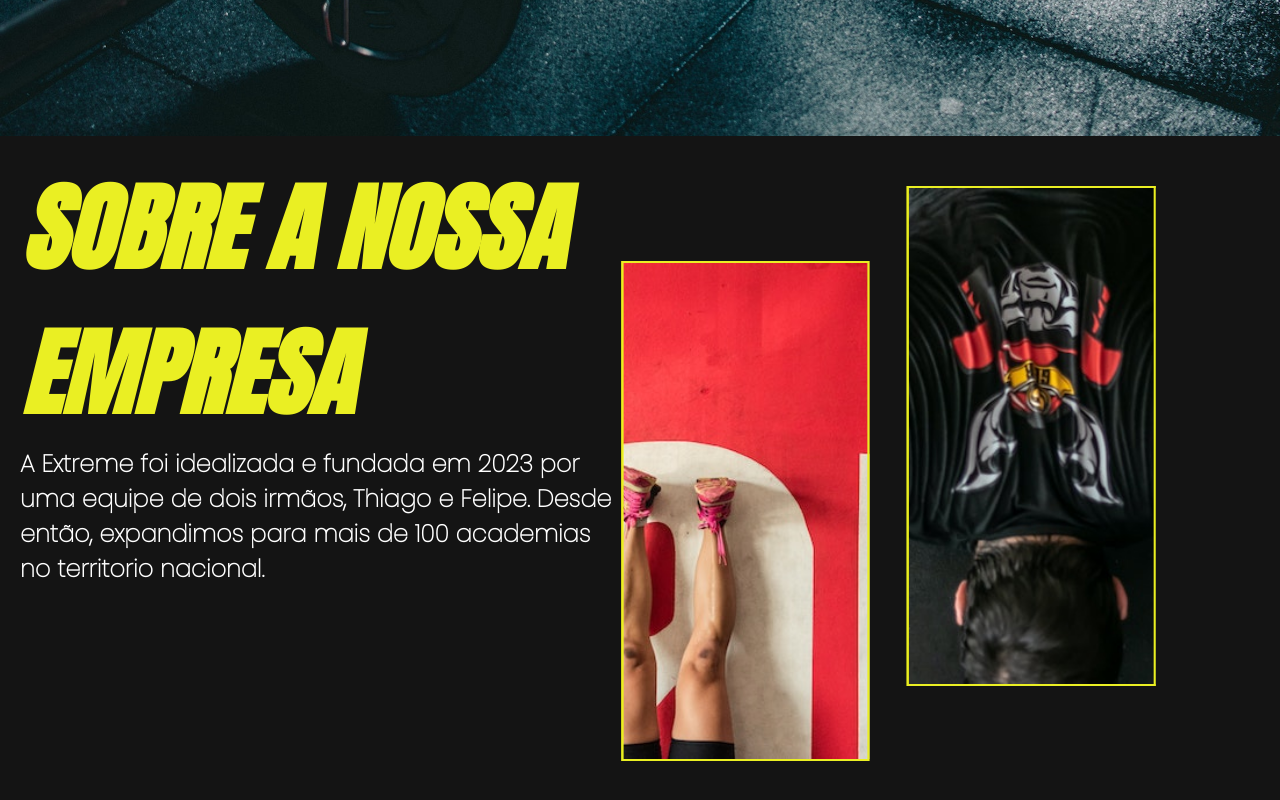
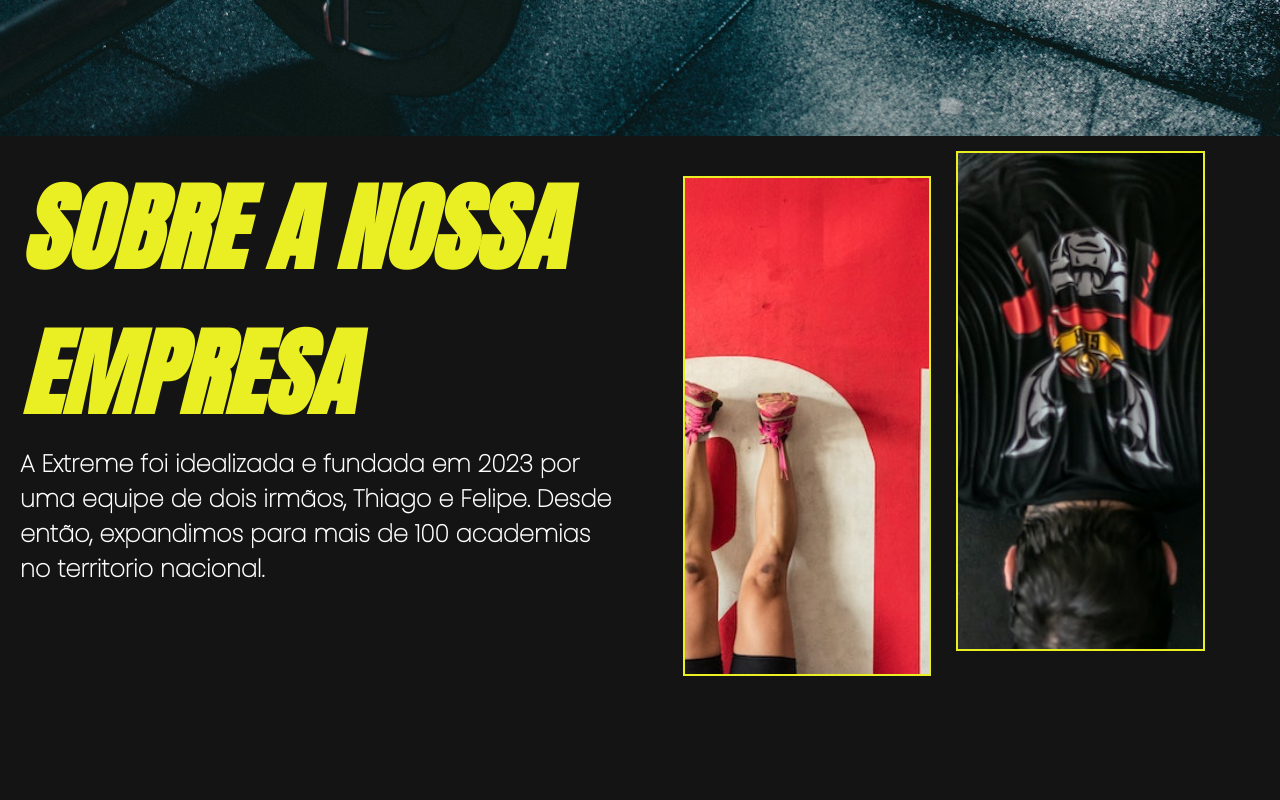
Before and after one commit to thiagomotaPE/Extreme-Gym, a React (Create React App) app in the folder extreme-gym/: page / in a window 1280 px wide. Shown: the part 664-1464 px from the top of the page. Built offline with nearby package versions, Linux system fonts and the light colour scheme.

Commit message:
update
adicionei animações a área "about"

```diff
--- a/extreme-gym/src/components/BigComponents/About/index.jsx
+++ b/extreme-gym/src/components/BigComponents/About/index.jsx
@@ -2,17 +2,78 @@ import React from 'react'
 
 import { Background, Description, TitleDescription, ResumeDescription, Img1, Img2 } from './styles'
 
+const descriptionAnimate={
+  offscreen:{
+    x: -100,
+    opacity:0
+  },
+
+  onscreen:{
+    x: 0,
+    opacity: 1,
+    transition: {
+      type: "spring",
+      bounce: 0,
+      duration:1,
+      dalay:1
+    }
+  }
+}
+
 const About = () => {
   return (
-    <Background id='about'>
+    <Background id='about'
+      initial={"offscreen"}
+      whileInView={"onscreen"}
+      viewport={{once:false, amount:0.7}}
+      transition={{staggerChildren: 0.5}}
+    >
       <Description>
-        <TitleDescription>SOBRE A NOSSA EMPRESA</TitleDescription>
-        <ResumeDescription>
+        <TitleDescription
+          variants={descriptionAnimate}
+        >SOBRE A NOSSA EMPRESA</TitleDescription>
+        <ResumeDescription
+          variants={descriptionAnimate}
+        >
           A Extreme foi idealizada e fundada em 2023 por uma equipe de dois irmãos, Thiago e Felipe. Desde então, expandimos para mais de 100 academias no territorio nacional.
         </ResumeDescription>
       </Description>
-      <Img1></Img1>
-      <Img2></Img2>
+      <Img1
+        initial={{
+          x: 0,
+          y:40,
+          opacity:0,
+        }}
+        whileInView={{
+          x:-100,
+          y:40,
+          opacity: 1,
+          transition: {
+            type: "spring",
+            bounce: 0,
+            duration:1,
+            delay:0.6
+          }
+        }}
+      ></Img1>
+      <Img2
+        initial={{
+          x: 0,
+          y:15,
+          opacity:0
+        }}
+        whileInView={{
+          x:-75,
+          y:15,
+          opacity: 1,
+          transition: {
+            type: "spring",
+            bounce: 0,
+            duration:1,
+            delay:0.6
+          }
+        }}
+      ></Img2>
     </Background>
   )
 }
--- a/extreme-gym/src/components/BigComponents/About/styles.js
+++ b/extreme-gym/src/components/BigComponents/About/styles.js
@@ -1,8 +1,9 @@
 import styled from "styled-components";
 import AboutImg1 from '../../../assets/img/sobreNos1.jpg'
 import AboutImg2 from '../../../assets/img/sobreNos2.jpg'
+import { motion } from "framer-motion";
 
-export const Background = styled.div`
+export const Background = styled(motion.div)`
     background-color: #141414;
     height: 130vh;
     display: flex;
@@ -17,10 +18,10 @@ export const Background = styled.div`
         align-items: initial;
     }
 `
-export const Description = styled.div`
+export const Description = styled(motion.div)`
     margin: 20px;
 `
-export const TitleDescription = styled.h2`
+export const TitleDescription = styled(motion.h2)`
     font-size: 3em;
     font-family: 'Anton';
     font-style: italic;
@@ -30,7 +31,7 @@ export const TitleDescription = styled.h2`
     }
 `
 
-export const ResumeDescription = styled.p`
+export const ResumeDescription = styled(motion.p)`
     font-family: 'Poppins', sans-serif;
     font-weight: bold;
     width: 310px;
@@ -41,7 +42,7 @@ export const ResumeDescription = styled.p`
         width: 600px;
     }
 `
-export const Img1 = styled.div`
+export const Img1 = styled(motion.div)`
     background-color: yellow;
     background-image: url(${AboutImg1});
     background-position: center center;
@@ -59,7 +60,7 @@ export const Img1 = styled.div`
     }
 
 `
-export const Img2 = styled.div`
+export const Img2 = styled(motion.div)`
     background-color: yellow;
     background-image: url(${AboutImg2});
     background-position: center center;
--- a/extreme-gym/src/components/BigComponents/Apresentation/index.jsx
+++ b/extreme-gym/src/components/BigComponents/Apresentation/index.jsx
@@ -2,7 +2,6 @@ import React from 'react'
 
 import { Background, Slogan } from './styles'
 import { Button } from '../../Button'
-import { Variants } from 'framer-motion'
 
 const sloganAnimate={
   offscreen:{
```
